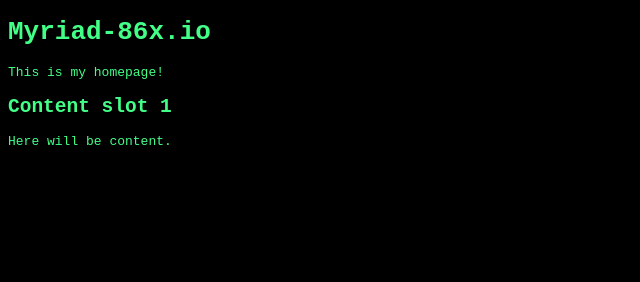
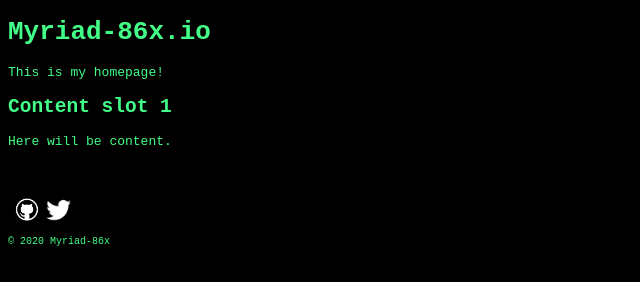
Before and after one commit to Myriad-86x/myriad-86x, a plain HTML site: page index.html in a window 1280 px wide. Shown: the whole page, without its empty margins (0-640 px from the left). Drawn offline with Linux system fonts and the light colour scheme.

Commit message:
some fixes in footer

```diff
--- a/index.html
+++ b/index.html
@@ -14,8 +14,8 @@
             <h2>Content slot 1</h2>
             <p>Here will be content.</p>
         </div>
-        <footer>
-            <script src="scripts/footer.js"></script>
+        <footer id="pageFooter">
+            <script src="/myriad-86x/scripts/footer.js"></script>
         </footer>
     </body>
 </html>
--- a/scripts/footer.js
+++ b/scripts/footer.js
@@ -1,7 +1,8 @@
 document.getElementById("pageFooter").innerHTML = "<div>"
     + "<a href='http://github.com/Myriad-86x' target='_blank'>"
-    + "<img src='icons/github-logo.svg' alt='github-logo'>"
+    + "<img src='icons/github-logo.png' class='social-logo' alt='github-logo'>"
     + "</a>"
     + "<a href='http://twitter.com' target='_blank'>"
-    + "<img src='icons/twitter.logo.svg' alt'twitter-logo'>"
-    + "</a>";
+    + "<img src='icons/twitter-logo.png' class='social-logo' alt'twitter-logo'>"
+    + "</a>"
+    + "<p style='font-size: 10px'>© 2020 Myriad-86x</p>";
--- a/styles.css
+++ b/styles.css
@@ -21,3 +21,9 @@ a {
     font-family: monospace;
     color: #e24ec1;
 }
+footer {
+    margin-top: 3em;
+}
+.social-logo {
+    height: 25px;
+}
```
Also changed, not shown: icons/github-logo.png (added), icons/github-logo.svg (deleted), icons/twitter-logo.png (added), icons/twitter-logo.svg (deleted).
